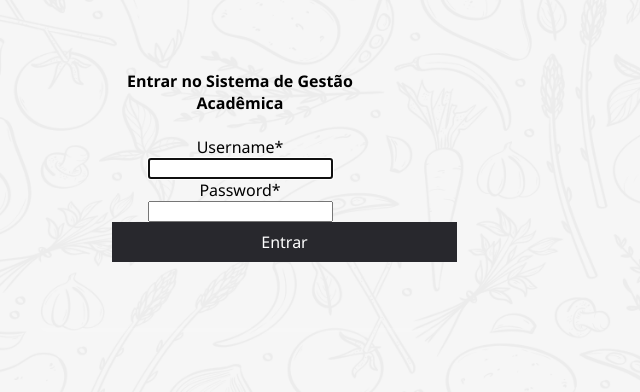
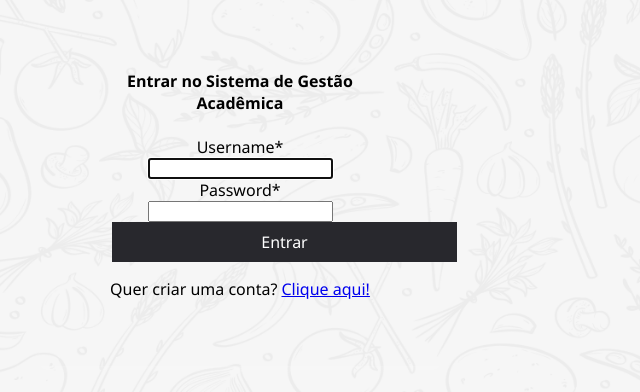
Before and after one commit to carolalua/Projeto-2---Delivery, a Django app: page /accounts/login/ in a window 1280 px wide. Shown: the part 136-528 px from the top of the page, without its empty margins (0-640 px from the left). Run offline with Django 3.2, Linux system fonts and the light colour scheme; parts of the project's set-up code (start-up, migrations or seed data) failed here and were passed over; some libraries are stand-ins or nearby versions.

Commit message:
Update login.html

```diff
--- a/templates/registration/login.html
+++ b/templates/registration/login.html
@@ -18,7 +18,7 @@
 
                     <button type="submit" class="btn btn-primary btn-block">Entrar</button>
                 </form>
-
+                <p class="change-form-p">Quer criar uma conta? <a href="/accounts/register">Clique aqui!</a></p>
             </div>
         </div>
     </div>
```
